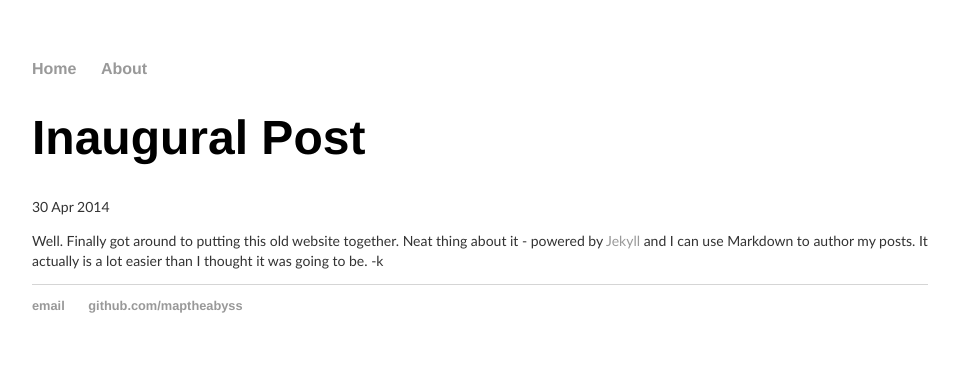
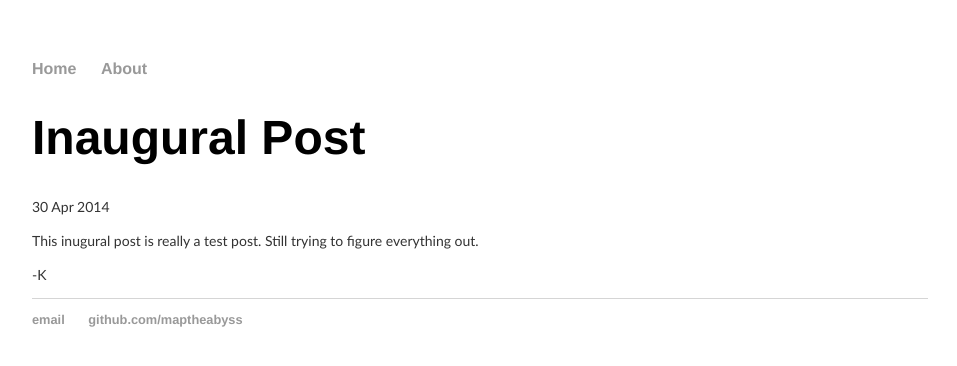
Before and after one commit to maptheabyss/maptheabyss.github.io, a Jekyll site: the page built from _posts/2014-04-30-hank-quinlan-site-launched.md, in a window 1280 px wide. Shown: the top 366 px of the page, without its empty margins (160-1117 px from the left). Built offline with Jekyll 4.4.1, drawn with Linux system fonts in a browser that asks for light colours.

Commit message:
Update 2014-04-30-hank-quinlan-site-launched.md

```diff
--- a/_posts/2014-04-30-hank-quinlan-site-launched.md
+++ b/_posts/2014-04-30-hank-quinlan-site-launched.md
@@ -4,5 +4,6 @@
 date: 2014-04-30
 ---
 
-Well. Finally got around to putting this old website together. Neat thing about it - powered by [Jekyll](http://jekyllrb.com) and I can use Markdown to author my posts. It actually is a lot easier than I thought it was going to be.
--k
+This inugural post is really a test post. Still trying to figure everything out.
+
+-K
```
